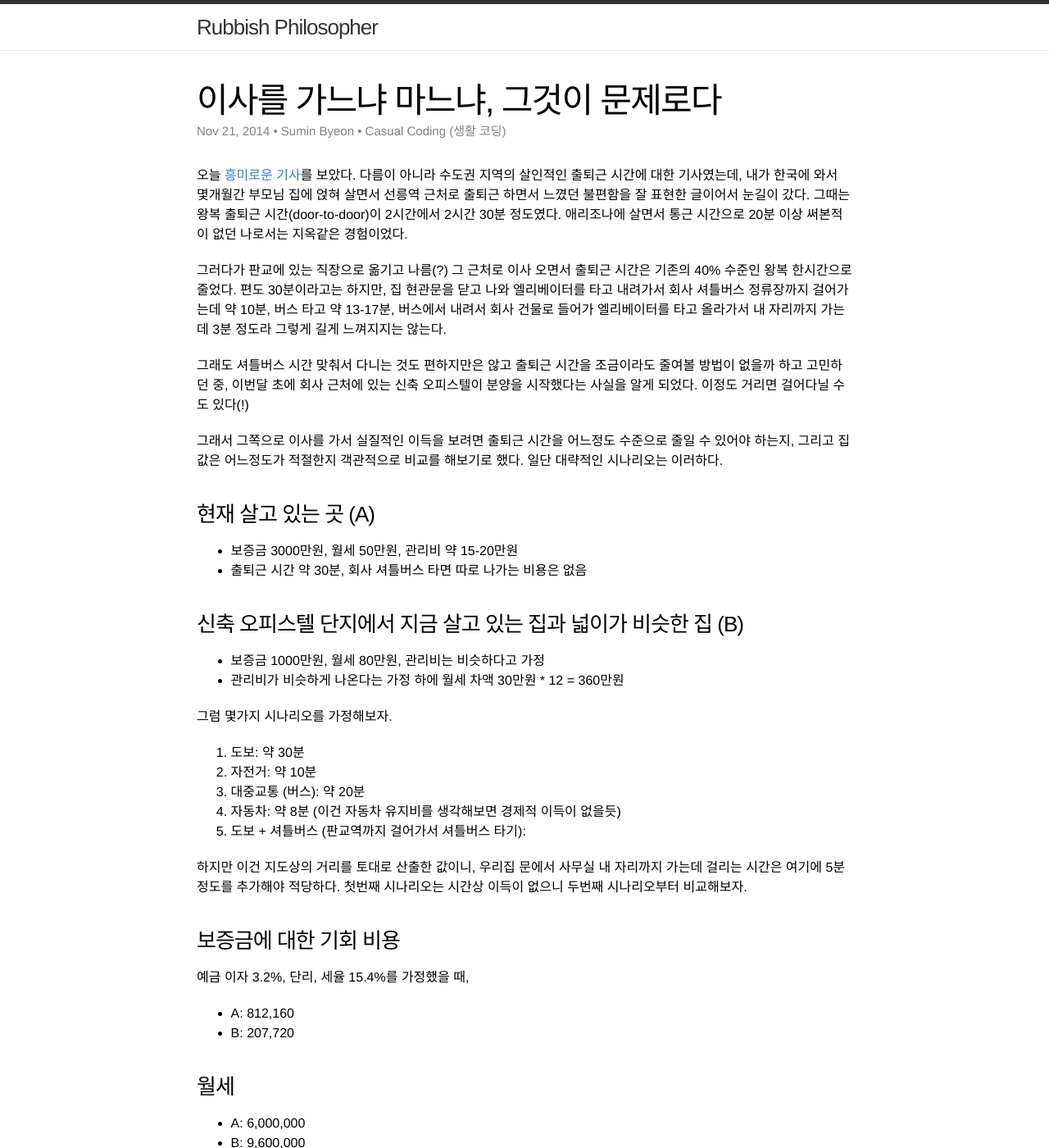
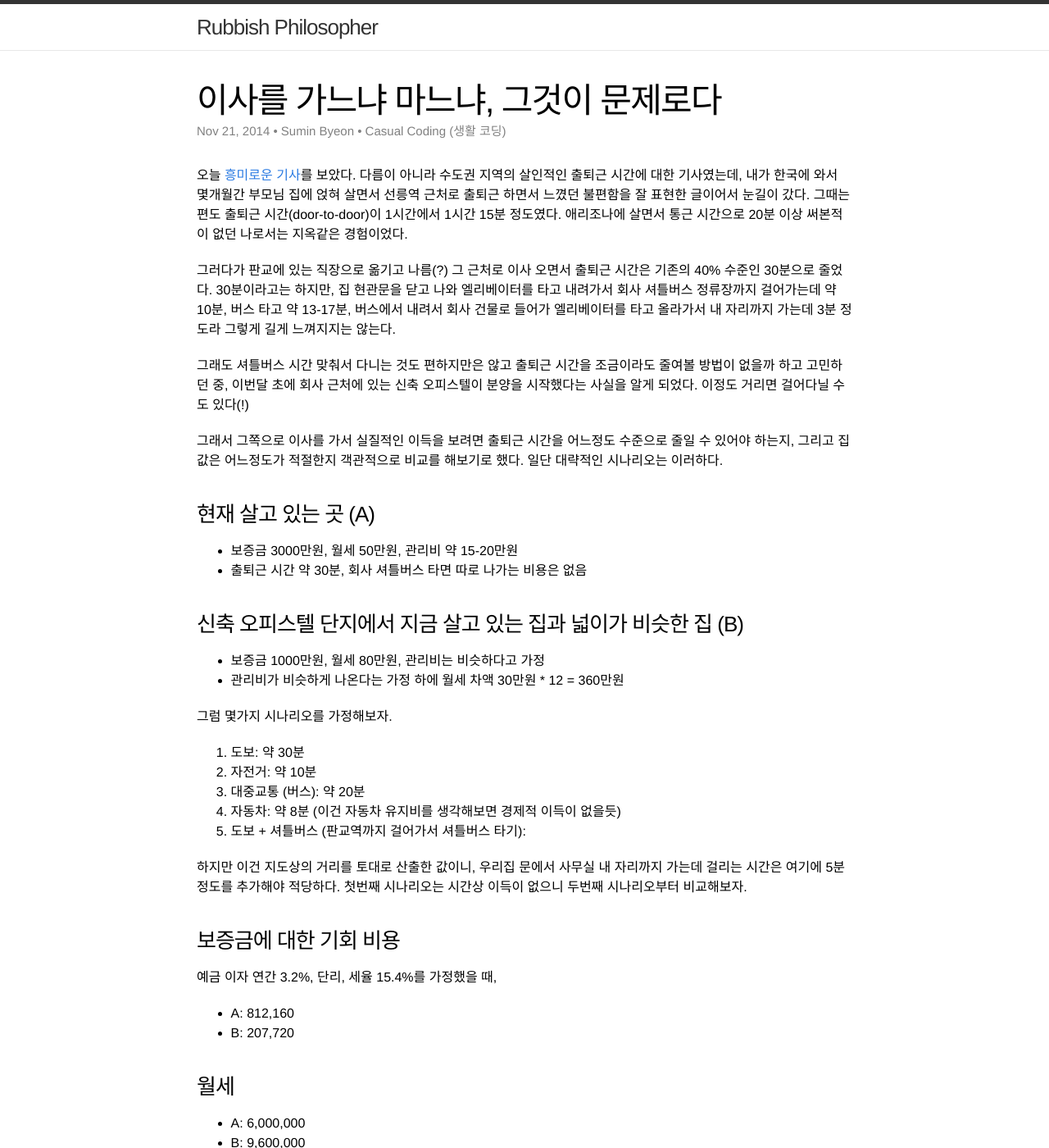
Before and after one commit to suminb/blog-suminb-com, a Jekyll site: the page built from _posts/2014-11-21-to-move-or-not-to-move.markdown, in a window 1280 px wide and 1400 px high. Shown: the whole window at 82% size. Built offline with Jekyll 4.4.1, drawn with Linux system fonts in a browser that asks for light colours; comment, search, counter and statistics services are not loaded; some of the changed text lies outside the part shown.

Commit message:
Minor revision

```diff
--- a/_posts/2014-11-21-to-move-or-not-to-move.markdown
+++ b/_posts/2014-11-21-to-move-or-not-to-move.markdown
@@ -15,9 +15,9 @@ author:
   last_name: Byeon
 ---
 
-오늘 [흥미로운 기사][기사]를 보았다. 다름이 아니라 수도권 지역의 살인적인 출퇴근 시간에 대한 기사였는데, 내가 한국에 와서 몇개월간 부모님 집에 얹혀 살면서 선릉역 근처로 출퇴근 하면서 느꼈던 불편함을 잘 표현한 글이어서 눈길이 갔다. 그때는 왕복 출퇴근 시간(door-to-door)이 2시간에서 2시간 30분 정도였다. 애리조나에 살면서 통근 시간으로 20분 이상 써본적이 없던 나로서는 지옥같은 경험이었다.
+오늘 [흥미로운 기사][기사]를 보았다. 다름이 아니라 수도권 지역의 살인적인 출퇴근 시간에 대한 기사였는데, 내가 한국에 와서 몇개월간 부모님 집에 얹혀 살면서 선릉역 근처로 출퇴근 하면서 느꼈던 불편함을 잘 표현한 글이어서 눈길이 갔다. 그때는 편도 출퇴근 시간(door-to-door)이 1시간에서 1시간 15분 정도였다. 애리조나에 살면서 통근 시간으로 20분 이상 써본적이 없던 나로서는 지옥같은 경험이었다.
 
-그러다가 판교에 있는 직장으로 옮기고 나름(?) 그 근처로 이사 오면서 출퇴근 시간은 기존의 40% 수준인 왕복 한시간으로 줄었다. 편도 30분이라고는 하지만, 집 현관문을 닫고 나와 엘리베이터를 타고 내려가서 회사 셔틀버스 정류장까지 걸어가는데 약 10분, 버스 타고 약 13-17분, 버스에서 내려서 회사 건물로 들어가 엘리베이터를 타고 올라가서 내 자리까지 가는데 3분 정도라 그렇게 길게 느껴지지는 않는다.
+그러다가 판교에 있는 직장으로 옮기고 나름(?) 그 근처로 이사 오면서 출퇴근 시간은 기존의 40% 수준인 30분으로 줄었다. 30분이라고는 하지만, 집 현관문을 닫고 나와 엘리베이터를 타고 내려가서 회사 셔틀버스 정류장까지 걸어가는데 약 10분, 버스 타고 약 13-17분, 버스에서 내려서 회사 건물로 들어가 엘리베이터를 타고 올라가서 내 자리까지 가는데 3분 정도라 그렇게 길게 느껴지지는 않는다.
 
 그래도 셔틀버스 시간 맞춰서 다니는 것도 편하지만은 않고 출퇴근 시간을 조금이라도 줄여볼 방법이 없을까 하고 고민하던 중, 이번달 초에 회사 근처에 있는 신축 오피스텔이 분양을 시작했다는 사실을 알게 되었다. 이정도 거리면 걸어다닐 수도 있다(!)
 
@@ -45,7 +45,7 @@ author:
 
 ### 보증금에 대한 기회 비용
 
-예금 이자 3.2%, 단리, 세율 15.4%를 가정했을 때,
+예금 이자 연간 3.2%, 단리, 세율 15.4%를 가정했을 때,
 
 - A: 812,160
 - B: 207,720
@@ -90,7 +90,7 @@ author:
 
 ### 시나리오 6
 
-그럼 이사를 가지 않고 셔틀버스 대신 택시를 이용하면 어떨까. 지금 살고 있는 집에서 회사까지 택시 요금이 4,200원 정도 나온다.
+그럼 이사를 가지 않고 셔틀버스 대신 택시를 이용하면 어떨까. 지금 살고 있는 집에서 회사까지 택시 요금이 4,200원 정도 나오고 시간은 10분 정도 걸린다.
 
     >>> make_assessment(Terms(30000, 500, 150, 30, 0), Terms(30000, 500, 150, 15, 4.2))
     You are spending 1848.0 to save 110.0 hours annually.
```
